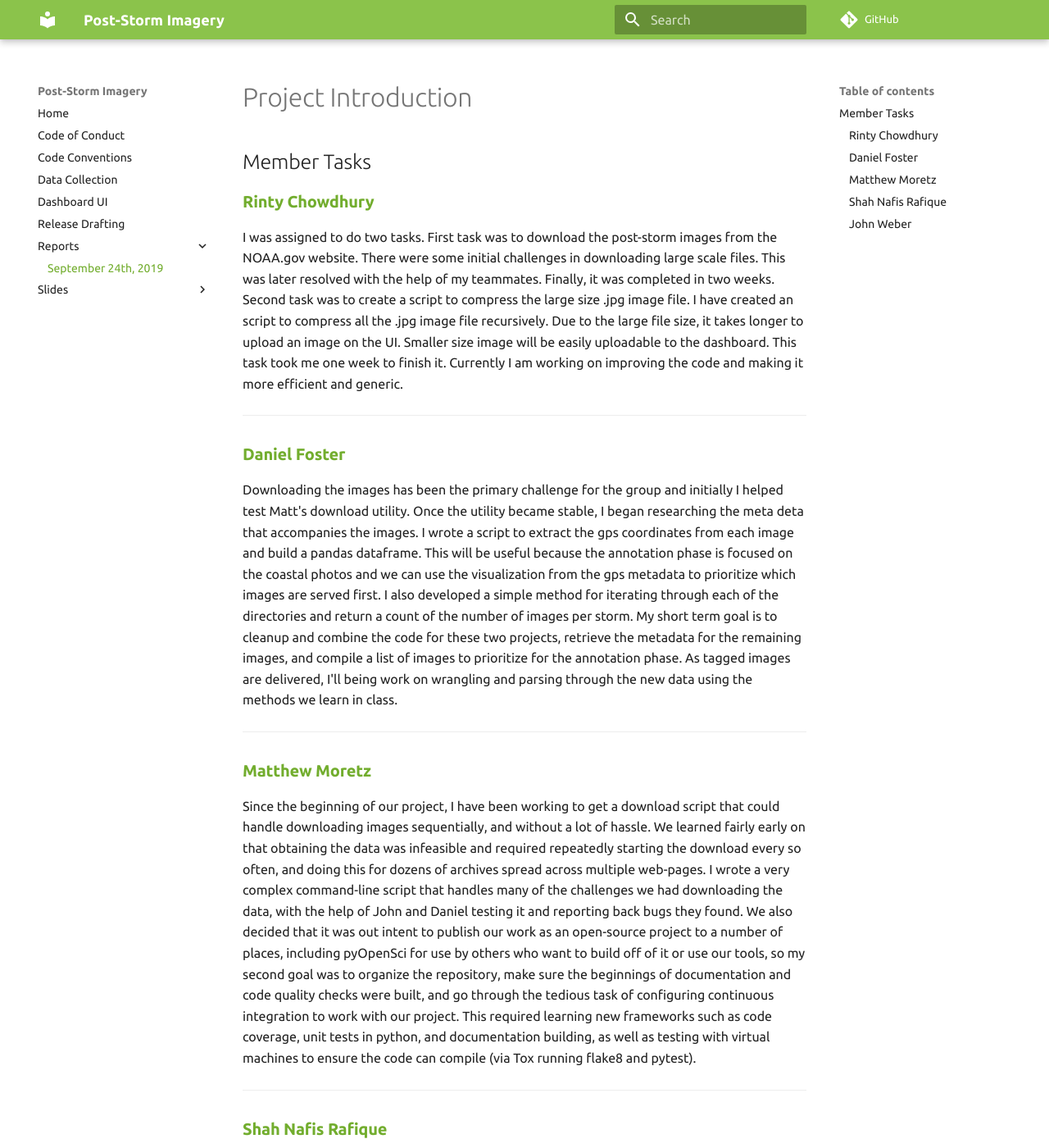
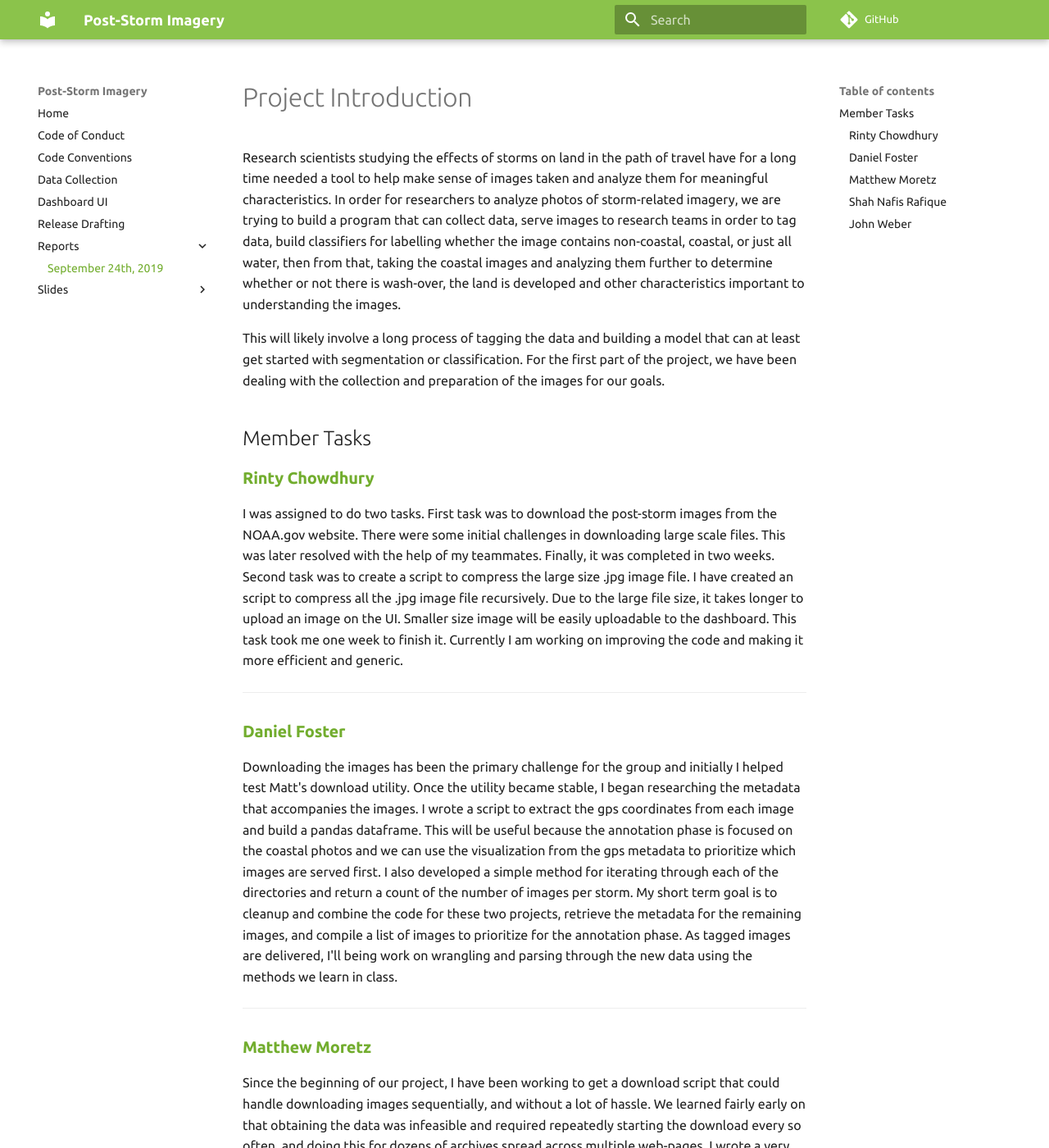
Before and after one commit to UNCG-CSE/Poststorm_Imagery, an MkDocs documentation site: the page built from docs/reports/progress_report_24-09-2019.md, in a window 1280 px wide and 1400 px high. Shown: the whole window at 82% size. Built offline with MkDocs 1.6.1 and Material for MkDocs 9.7.7, drawn with Linux system fonts in a browser that asks for light colours; comment, search, counter and statistics services are not loaded.

Commit message:
Wrote a brief description and did some formatting

```diff
--- a/docs/reports/progress_report_24-09-2019.md
+++ b/docs/reports/progress_report_24-09-2019.md
@@ -1,6 +1,15 @@
 # Project Introduction
 
-<!--Replace this with an introduction of project (2-3 paragraphs)-->
+Research scientists studying the effects of storms on land in the path of travel have for a long time needed a tool
+to help make sense of images taken and analyze them for meaningful characteristics. In order for researchers to analyze
+photos of storm-related imagery, we are trying to build a program that can collect data, serve images to research teams
+in order to tag data, build classifiers for labelling whether the image contains non-coastal, coastal, or just all
+water, then from that, taking the coastal images and analyzing them further to determine whether or not there is
+wash-over, the land is developed and other characteristics important to understanding the images.
+
+This will likely involve a long process of tagging the data and building a model that can at least get started with
+segmentation or classification. For the first part of the project, we have been dealing with the collection and
+preparation of the images for our goals.
 
 ## Member Tasks
 
@@ -18,7 +27,15 @@
 
 ### [**Daniel Foster**](https://github.com/dlfosterbot)
 
-Downloading the images has been the primary challenge for the group and initially I helped test Matt's download utility. Once the utility became stable, I began researching the meta deta that accompanies the images. I wrote a script to extract the gps coordinates from each image and build a pandas dataframe. This will be useful because the annotation phase is focused on the coastal photos and we can use the visualization from the gps metadata to prioritize which images are served first. I also developed a simple method for iterating through each of the directories and return a count of the number of images per storm. My short term goal is to cleanup and combine the code for these two projects, retrieve the metadata for the remaining images, and compile a list of images to prioritize for the annotation phase. As tagged images are delivered, I'll being work on wrangling and parsing through the new data using the methods we learn in class.
+Downloading the images has been the primary challenge for the group and initially I helped test Matt's download
+utility. Once the utility became stable, I began researching the metadata that accompanies the images. I wrote a
+script to extract the gps coordinates from each image and build a pandas dataframe. This will be useful because the
+annotation phase is focused on the coastal photos and we can use the visualization from the gps metadata to prioritize
+which images are served first. I also developed a simple method for iterating through each of the directories and
+return a count of the number of images per storm. My short term goal is to cleanup and combine the code for these two
+projects, retrieve the metadata for the remaining images, and compile a list of images to prioritize for the annotation
+phase. As tagged images are delivered, I'll being work on wrangling and parsing through the new data using the methods
+we learn in class.
 
 ---
 
```
